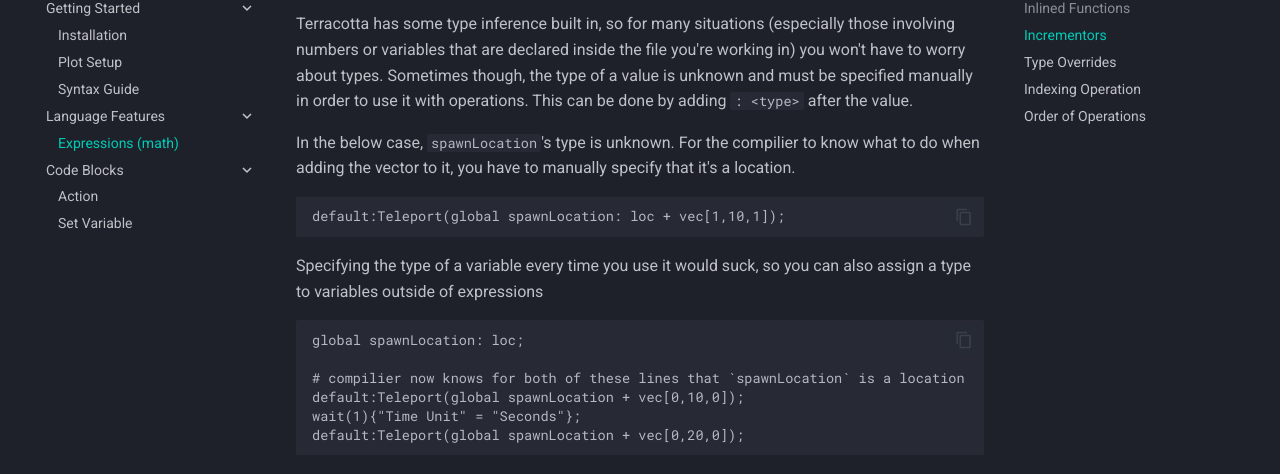
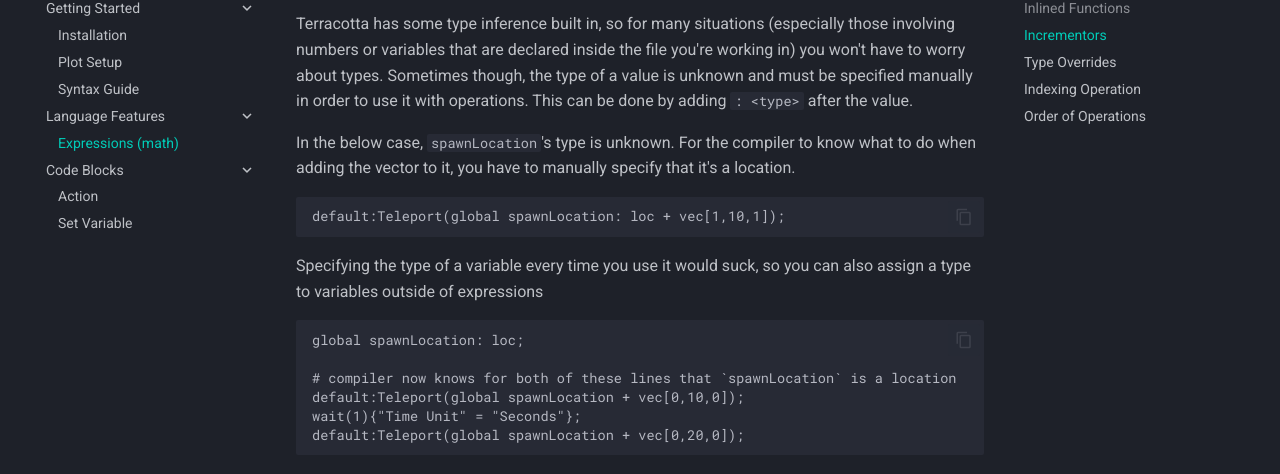
Before and after one commit to Owlfroggy/terracotta-docs, an MkDocs documentation site: the page built from docs/language_features/expressions.md, in a window 1280 px wide and 900 px high, scrolled down 1745 px. Shown: the part 127-601 px from the top of the window. Built offline with MkDocs 1.6.1 and Material for MkDocs 9.7.7, drawn with Linux system fonts in a browser that asks for light colours.

Commit message:
why do i keep making this typo

````diff
--- a/docs/language_features/expressions.md
+++ b/docs/language_features/expressions.md
@@ -58,7 +58,7 @@ global moduloed   %= 2;
 ## Type Overrides
 Terracotta has some type inference built in, so for many situations (especially those involving numbers or variables that are declared inside the file you're working in) you won't have to worry about types. Sometimes though, the type of a value is unknown and must be specified manually in order to use it with operations. This can be done by adding `: <type>` after the value.
 
-In the below case, `spawnLocation`'s type is unknown. For the compilier to know what to do when adding the vector to it, you have to manually specify that it's a location.
+In the below case, `spawnLocation`'s type is unknown. For the compiler to know what to do when adding the vector to it, you have to manually specify that it's a location.
 ```tc
 default:Teleport(global spawnLocation: loc + vec[1,10,1]);
 ```
@@ -68,7 +68,7 @@ Specifying the type of a variable every time you use it would suck, so you can a
 ```tc
 global spawnLocation: loc;
 
-# compilier now knows for both of these lines that `spawnLocation` is a location
+# compiler now knows for both of these lines that `spawnLocation` is a location
 default:Teleport(global spawnLocation + vec[0,10,0]);
 wait(1){"Time Unit" = "Seconds"};
 default:Teleport(global spawnLocation + vec[0,20,0]);
````
Also changed, not shown: docs/codeblocks/set_var.md (+1 -1 lines).
